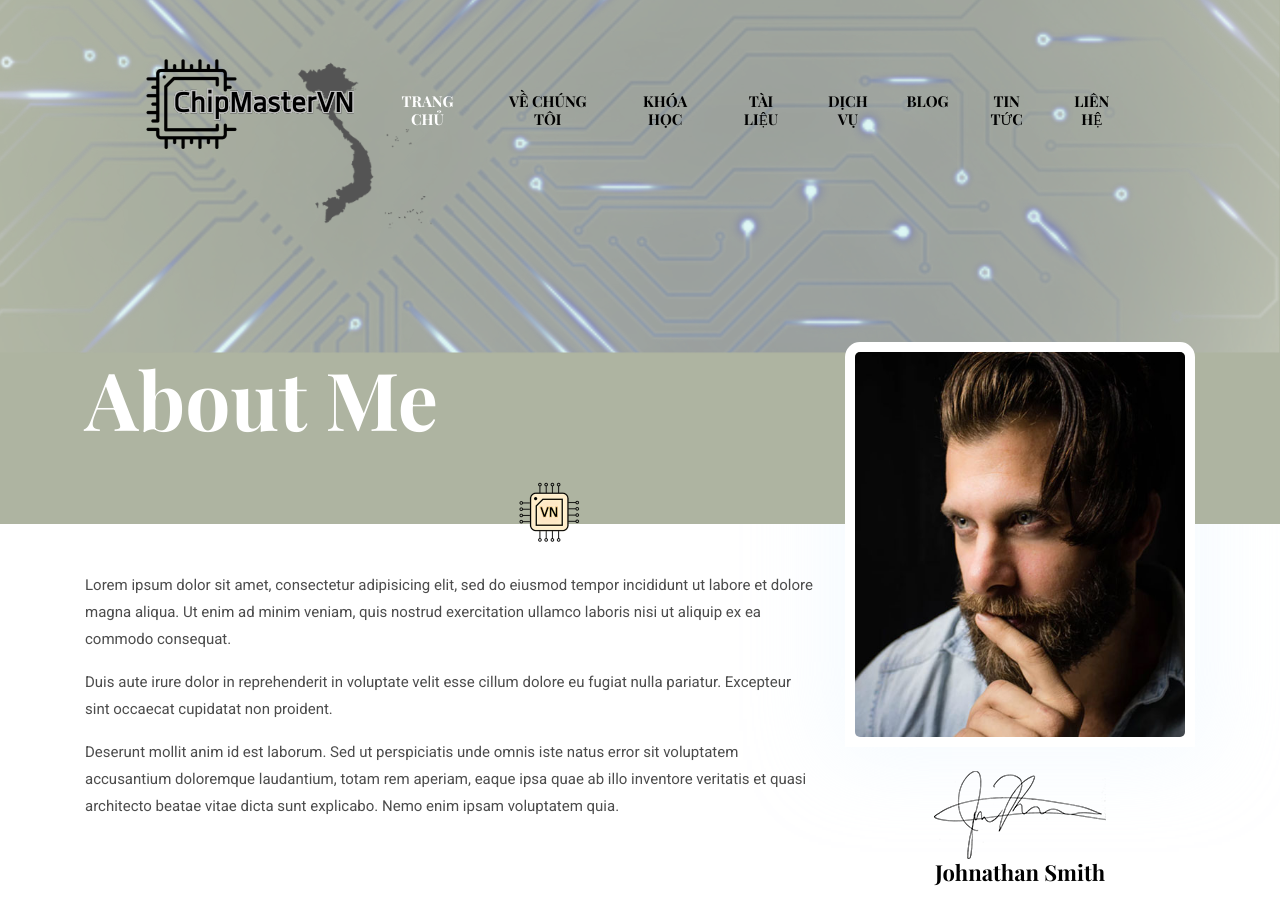
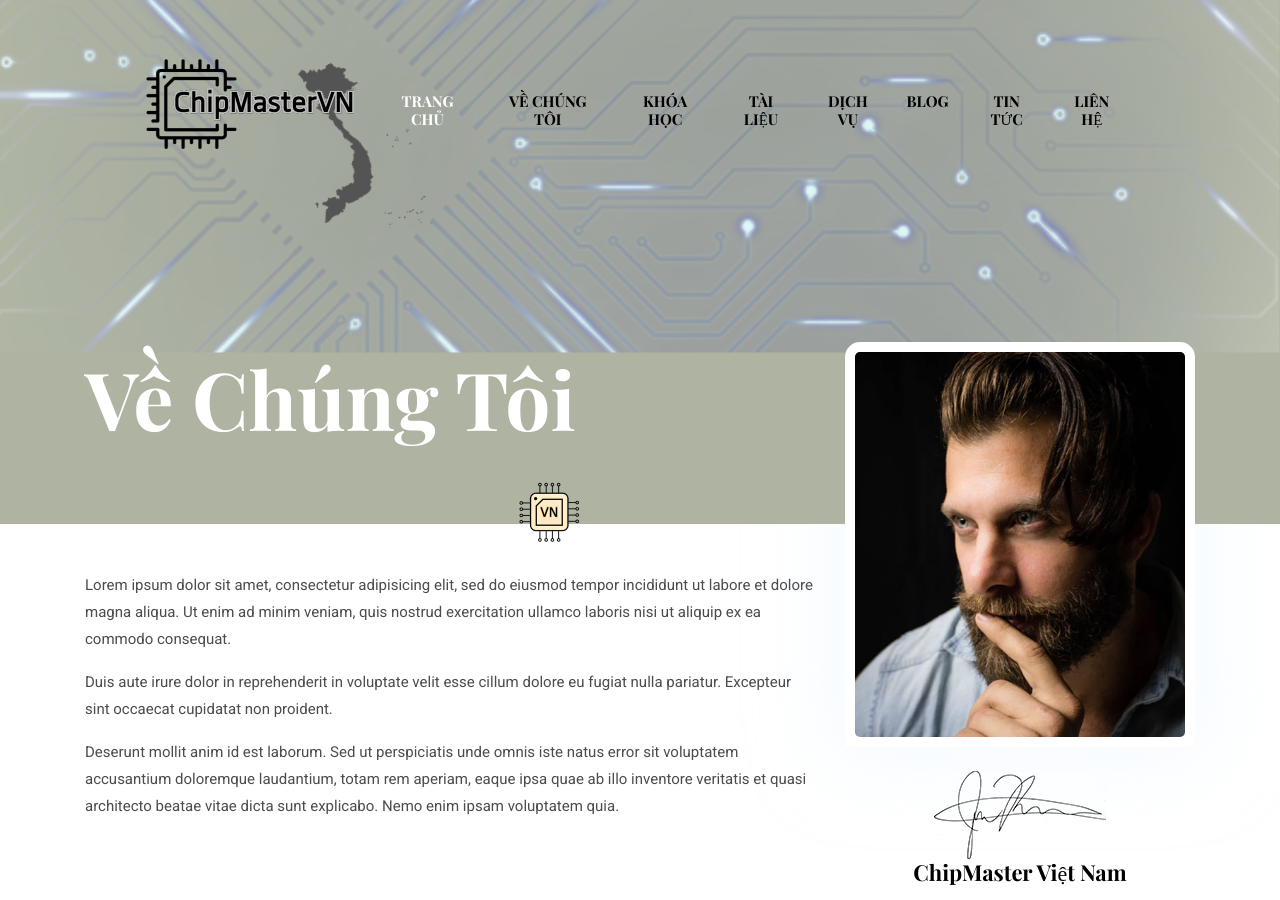
Before and after one commit to tvtien96/chipmastervn.github.io, a Jekyll site: the page built from _pages/about.md, in a window 1280 px wide and 900 px high. Built offline with Jekyll 4.4.1, drawn with Linux system fonts in a browser that asks for light colours.

Commit message:
Change Vietnamese worlds

```diff
--- a/_data/settings.yml
+++ b/_data/settings.yml
@@ -2,7 +2,7 @@
 #-------------------------------
 # General Site Settings
 
-title: ChipMasterVN
+title: ChipMaster Việt Nam
 logo: assets/images/logo/logo-home.png
 author: chipmastervn
 description: Unleash the potential of Silicon
--- a/_pages/about.md
+++ b/_pages/about.md
@@ -1,7 +1,7 @@
 ---
 layout: about
-title: About Me
-author: Johnathan Smith
+title: Về Chúng Tôi
+author: ChipMaster Việt Nam
 image: assets/images/about/author.jpg
 signature: assets/images/about/signature.png
 ---
--- a/_pages/courses.html
+++ b/_pages/courses.html
@@ -1,6 +1,6 @@
 ---
 layout: page
-title: Blogs
+title: Khóa Học
 ---
 <!-- blog -->
 <section class="section">
--- a/_pages/documents.html
+++ b/_pages/documents.html
@@ -1,6 +1,6 @@
 ---
 layout: page
-title: Portfolio
+title: Tài Liệu
 ---
 <!-- portfolio -->
 <section class="section">
--- a/_pages/news.html
+++ b/_pages/news.html
@@ -1,6 +1,6 @@
 ---
 layout: page
-title: Blogs
+title: Tin Tức
 ---
 <!-- blog -->
 <section class="section">
--- a/_pages/services.html
+++ b/_pages/services.html
@@ -1,6 +1,6 @@
 ---
 layout: page
-title: Portfolio
+title: Dịch vụ
 ---
 <!-- portfolio -->
 <section class="section">
```
